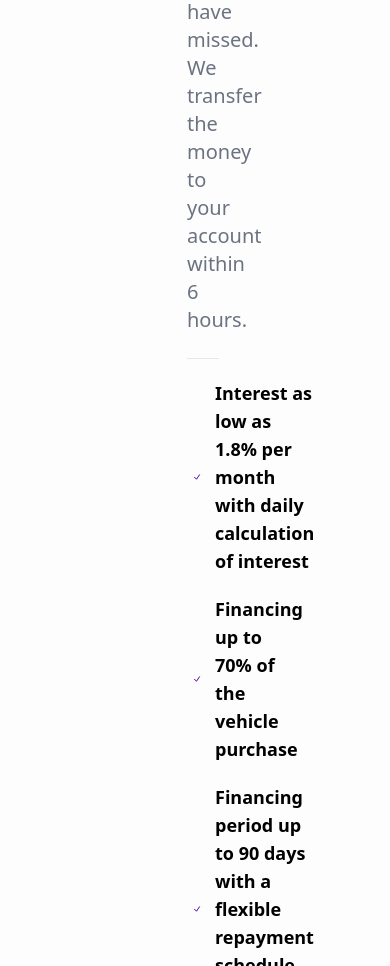
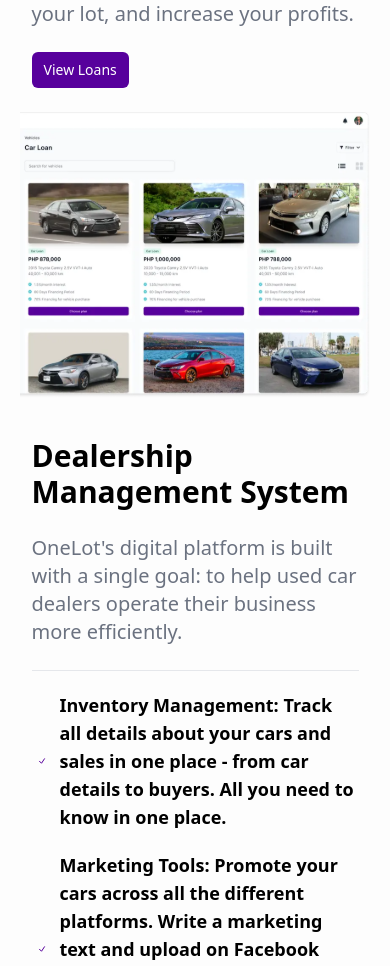
Before and after one commit to dalaixlmao/one-lot-assignment, a Next.js app: page / in a window 390 px wide. Shown: the part 2369-3335 px from the top of the page. Built offline with nearby package versions, Linux system fonts and the light colour scheme.

Commit message:
added responsiveness to Features component

```diff
--- a/components/Feature.tsx
+++ b/components/Feature.tsx
@@ -1,11 +1,7 @@
 import Image from "next/image";
 import React from "react";
 import { HyperButton } from "./ui/buttons";
-import {
-  LargerText,
-  LargestText,
-  DescriptiveText,
-} from "./ui/texts";
+import { LargerText, LargestText, DescriptiveText } from "./ui/texts";
 import ListItem from "./ui/list-item";
 
 interface FeatureType {
@@ -36,15 +32,19 @@ export default function Feature({
     <div
       className={
         index % 2
-          ? `my-10  w-full flex md:flex-row-reverse flex-col pl-10 items-center`
-          : `my-10 w-full flex md:flex-row flex-col-reverse pr-10 items-center`
+          ? `my-10  w-full flex md:flex-row-reverse flex-col-reverse md:pl-10 items-center`
+          : `my-10 w-full flex md:flex-row flex-col-reverse md:pr-10 items-center`
       }
     >
-      <div className="w-[52%]">
+      <div className="md:w-[52%] w-[90%] md:mt-0 mt-6">
         <Image src={imagePath} height={1000} width={1000} alt={imagePath} />
       </div>
       <div
-        className={index % 2 ? "w-[48%] pl-10 pr-24" : "w-[48%] pl-24 pr-10"}
+        className={
+          index % 2
+            ? "md:w-[48%] w-[90%] md:pl-10 pl-3 md:pr-24 pr-3"
+            : "md:w-[48%] w-[90%] md:pl-24 pl-3 md:pr-10 pr-3"
+        }
       >
         <div>
           <LargestText align="left">{title}</LargestText>
@@ -58,7 +58,7 @@ export default function Feature({
         <div className="my-5 border-t border-b">
           {advantages.map((e, index) => {
             return (
-              <ListItem>
+              <ListItem key={index}>
                 <div key={index} className="text-lg">
                   {e.title != "" && <a className="font-bold">{e.title}: </a>}
                   <a className="font-semibold">{e.description}</a>
```
